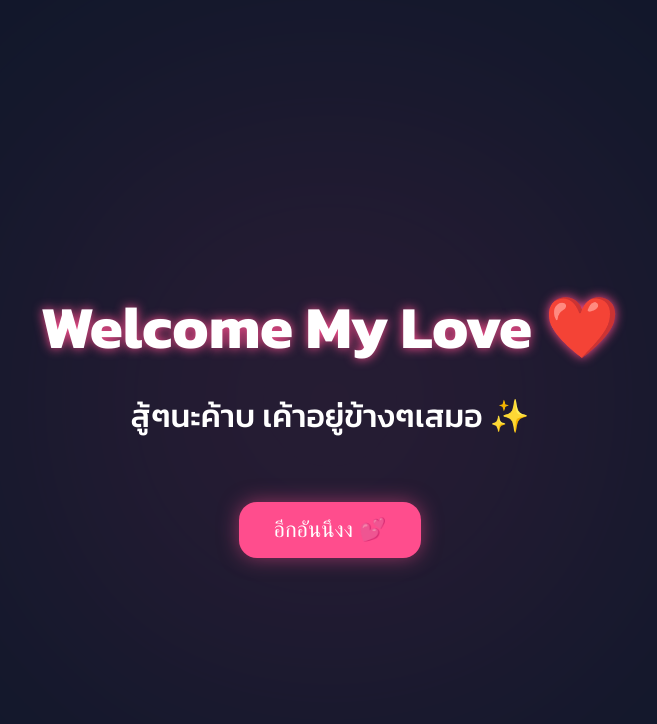
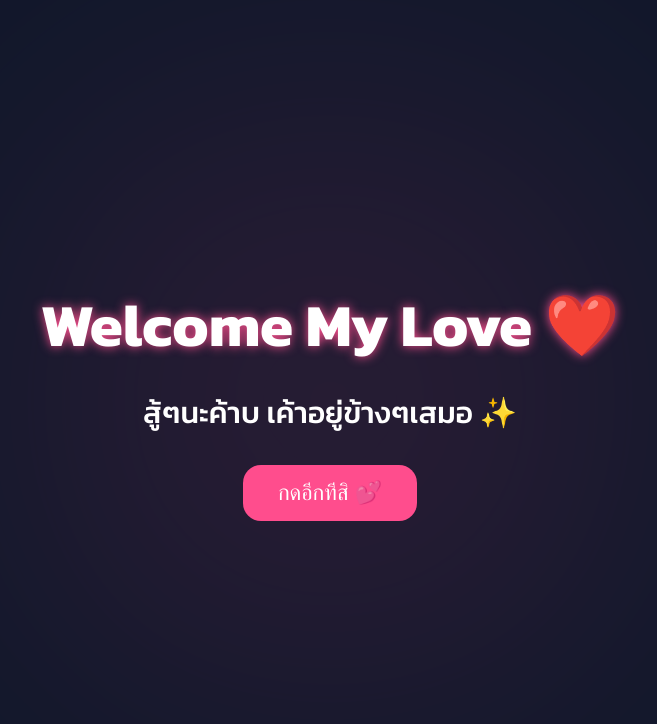
Before and after one commit to wadnaaaa22-collab/love-surprise, a plain HTML site: page welcome.html in a window 1280 px wide. Both pictures are taken after a click on the button "กดตรงนี้สิ 💖". Shown: the whole page, without its empty margins (310-967 px from the left). Drawn offline with Linux system fonts and the light colour scheme.

Commit message:
Add files via upload

```diff
--- a/welcome.html
+++ b/welcome.html
@@ -10,39 +10,48 @@
 
 <style>
 
+*{
+    margin:0;
+    padding:0;
+    box-sizing:border-box;
+}
+
 body{
-    margin:0;
+    width:100%;
+    height:100vh;
     overflow:hidden;
     background:#0f172a;
     font-family:'Kanit',sans-serif;
     display:flex;
     justify-content:center;
     align-items:center;
-    height:100vh;
     color:white;
     position:relative;
 }
 
-/* พื้นหลัง glow */
+/* glow */
 
-body::before{
-    content:"";
+.bg{
     position:absolute;
     width:500px;
     height:500px;
     background:#ff4d8d;
+    border-radius:50%;
     filter:blur(180px);
     opacity:0.2;
-    border-radius:50%;
     z-index:0;
 }
 
+/* กล่อง */
+
 .container{
+    position:relative;
+    z-index:999;
     text-align:center;
-    position:relative;
-    z-index:2;
     padding:40px;
 }
+
+/* title */
 
 h1{
     font-size:60px;
@@ -50,11 +59,27 @@ h1{
     animation:glow 2s infinite alternate;
 }
 
+@keyframes glow{
+
+    from{
+        text-shadow:0 0 10px #ff4d8d;
+    }
+
+    to{
+        text-shadow:0 0 35px #ff99cc;
+    }
+
+}
+
+/* text */
+
 #text{
-    font-size:32px;
+    font-size:30px;
     margin-top:10px;
     transition:0.3s;
 }
+
+/* button */
 
 button{
     margin-top:30px;
@@ -66,38 +91,27 @@ button{
     font-size:22px;
     cursor:pointer;
     transition:0.3s;
-    box-shadow:0 0 20px rgba(255,77,141,0.5);
+    position:relative;
+    z-index:1000;
 }
 
 button:hover{
     transform:scale(1.08);
-    box-shadow:0 0 40px rgba(255,77,141,0.8);
-}
-
-@keyframes glow{
-    from{
-        text-shadow:0 0 10px #ff4d8d;
-    }
-
-    to{
-        text-shadow:0 0 30px #ff99cc;
-    }
 }
 
 /* emoji */
 
 .emoji{
     position:absolute;
-    font-size:30px;
+    pointer-events:none;
     animation:floatUp 3s linear forwards;
-    pointer-events:none;
     z-index:1;
 }
 
 @keyframes floatUp{
 
     0%{
-        transform:translateY(0) scale(0.5) rotate(0deg);
+        transform:translateY(0) scale(0.5);
         opacity:1;
     }
 
@@ -110,7 +124,10 @@ button:hover{
 
 </style>
 </head>
+
 <body>
+
+<div class="bg"></div>
 
 <div class="container">
 
@@ -118,7 +135,9 @@ button:hover{
 
     <p id="text">เหนื่อยไหมคะเบ๊บ 🥺</p>
 
-    <button id="btn" onclick="nextStep()">กดตรงนี้สิ 💖</button>
+    <button onclick="nextStep()" id="btn">
+        กดตรงนี้สิ 💖
+    </button>
 
 </div>
 
@@ -132,19 +151,25 @@ function nextStep(){
     const btn = document.getElementById("btn");
 
     // หน้า 2
+
     if(step === 0){
 
-        text.innerHTML = "สู้ๆนะค้าบ เค้าอยู่ข้างๆเสมอ ✨";
-        btn.innerHTML = "อีกอันนึงง 💕";
+        text.innerHTML =
+        "สู้ๆนะค้าบ เค้าอยู่ข้างๆเสมอ ✨";
 
-        step = 1;
+        btn.innerHTML =
+        "กดอีกทีสิ 💕";
+
+        step++;
 
     }
 
     // หน้า 3
-    else if(step === 1){
 
-        text.innerHTML = "เก่งที่สุดเลยยย 💖";
+    else{
+
+        text.innerHTML =
+        "เก่งที่สุดเลยยย 💖";
 
         btn.style.display = "none";
 
@@ -166,22 +191,26 @@ function startEmojiSpam(){
 
         const emoji = document.createElement("div");
 
-        emoji.classList.add("emoji");
+        emoji.className = "emoji";
 
         emoji.innerHTML =
-            emojis[Math.floor(Math.random() * emojis.length)];
+        emojis[Math.floor(Math.random()*emojis.length)];
 
-        emoji.style.left = Math.random() * 100 + "vw";
+        emoji.style.left =
+        Math.random()*100 + "vw";
 
-        emoji.style.top = "100vh";
+        emoji.style.top =
+        "100vh";
 
         emoji.style.fontSize =
-            (Math.random() * 35 + 20) + "px";
+        (Math.random()*40 + 20) + "px";
 
         document.body.appendChild(emoji);
 
         setTimeout(() => {
+
             emoji.remove();
+
         },3000);
 
     },120);
```
